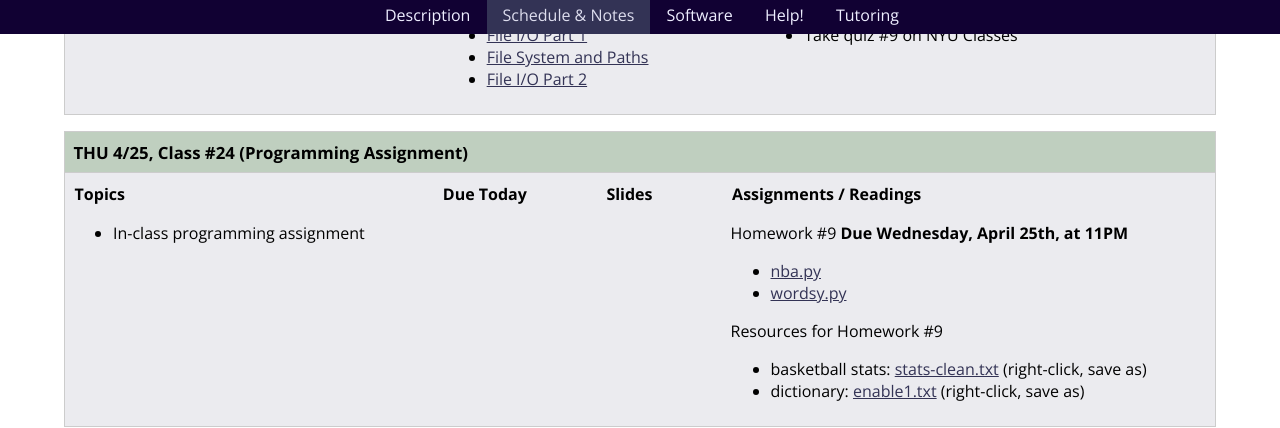
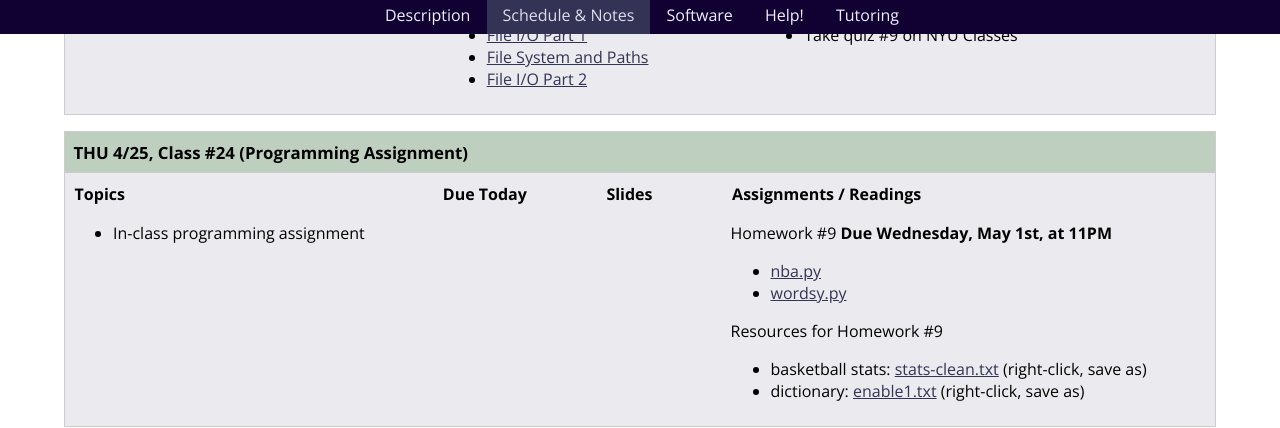
Before and after one commit to foureyes/csci-ua.0002-fall2019-002-008, a Jekyll site: the page built from schedule.markdown, in a window 1280 px wide and 900 px high, scrolled down 8409 px. Shown: the top 428 px of the window. Built offline with Jekyll 4.4.1, drawn with Linux system fonts in a browser that asks for light colours.

Commit message:
fix due date for hw 9

```diff
--- a/_includes/classes/24/materials.markdown
+++ b/_includes/classes/24/materials.markdown
@@ -13,7 +13,7 @@
 <article class="assignments" markdown="block">
 ####  Assignments / Readings
 
-Homework #9 __Due Wednesday, April 25th, at 11PM__
+Homework #9 __Due Wednesday, May 1st, at 11PM__
 
 * [nba.py](homework/hw09/nba.py)
 * [wordsy.py](homework/hw09/wordsy.py)
```
